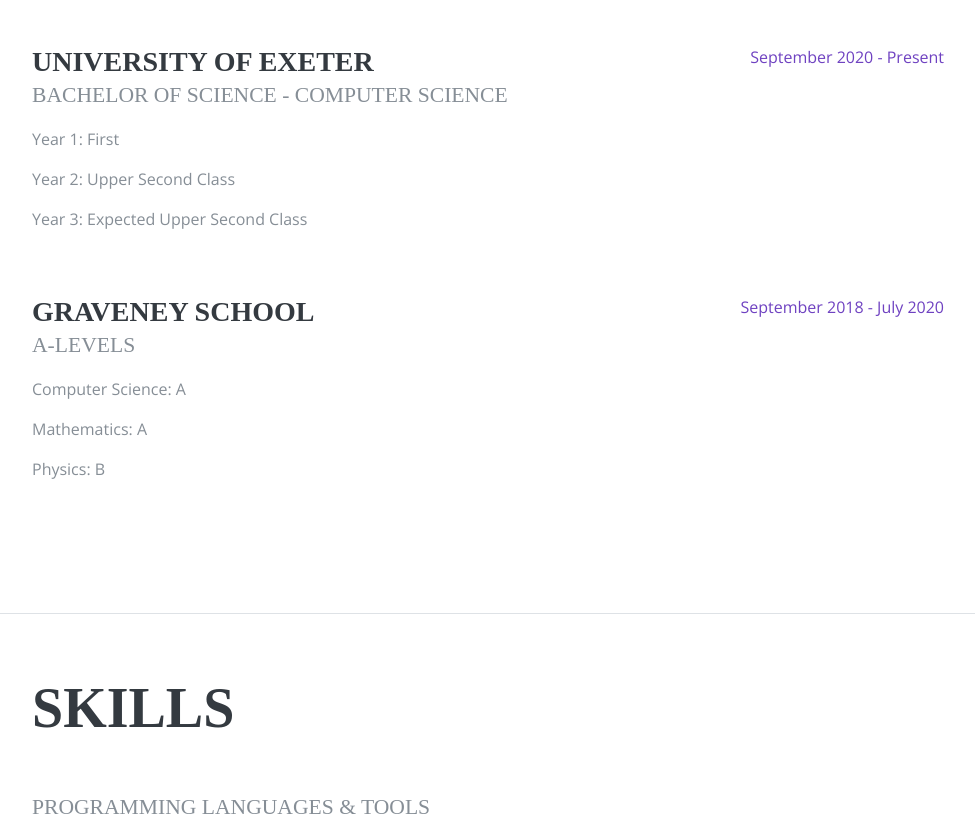
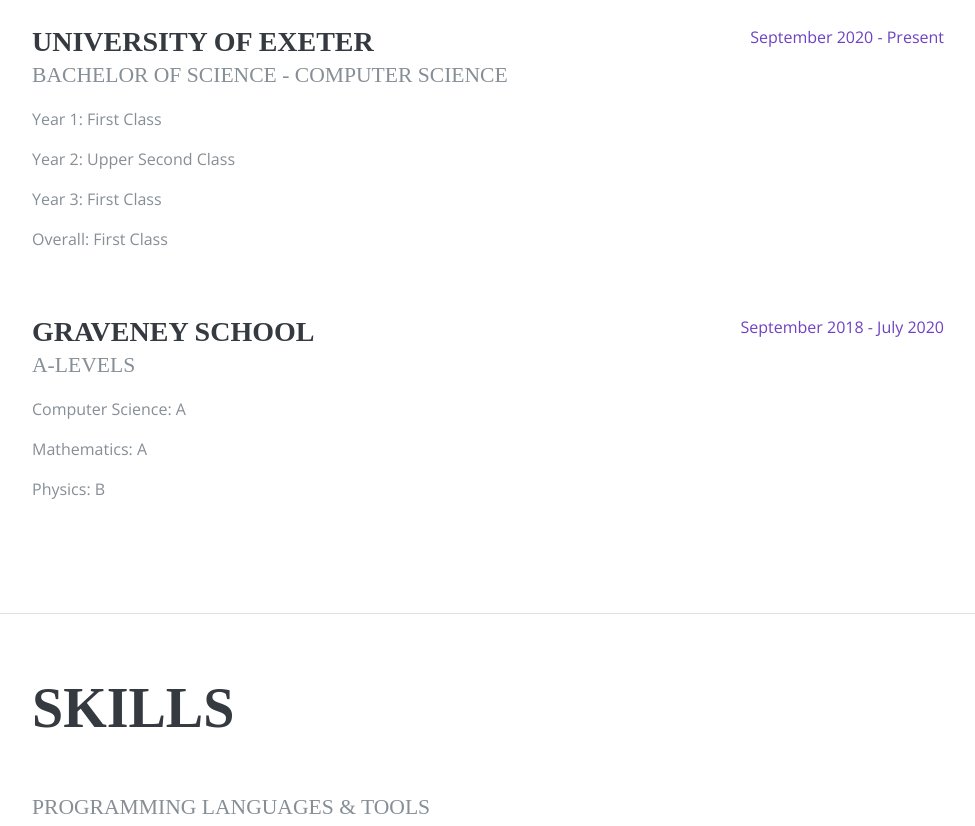
Before and after one commit to YoussefElshemi/elshemi.com, a plain HTML site: page index.html in a window 1280 px wide. Shown: the part 1804-2630 px from the top of the page, without its empty margins (288-1263 px from the left). Drawn offline with nearby package versions, Linux system fonts and the light colour scheme; a web font is replaced by a local one.

Commit message:
Update index.html

```diff
--- a/index.html
+++ b/index.html
@@ -141,9 +141,10 @@
             <div class="resume-content mr-auto">
               <h3 class="mb-0">University of Exeter</h3>
               <div class="subheading mb-3">Bachelor of Science - Computer Science</div>
-              <p>Year 1: First</p>
+              <p>Year 1: First Class</p>
               <p>Year 2: Upper Second Class</p>
-              <p>Year 3: Expected Upper Second Class</p>
+              <p>Year 3: First Class</p>
+              <p>Overall: First Class</p>
             </div>
             <div class="resume-date text-md-right">
               <span class="text-primary">September 2020 - Present</span>
```
